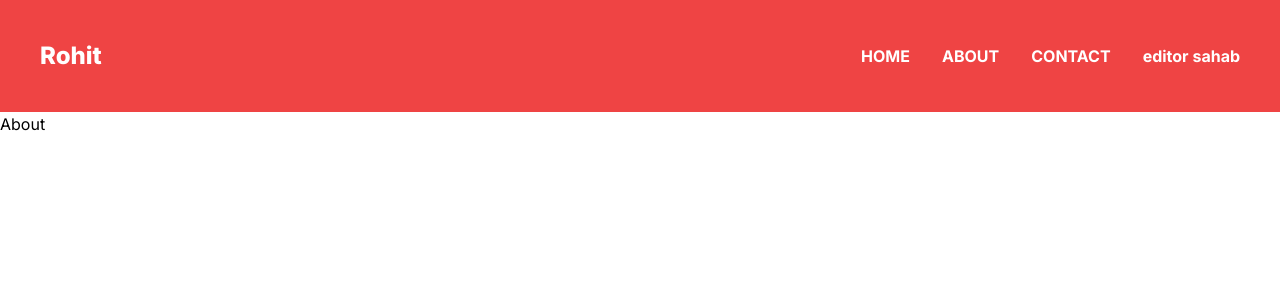
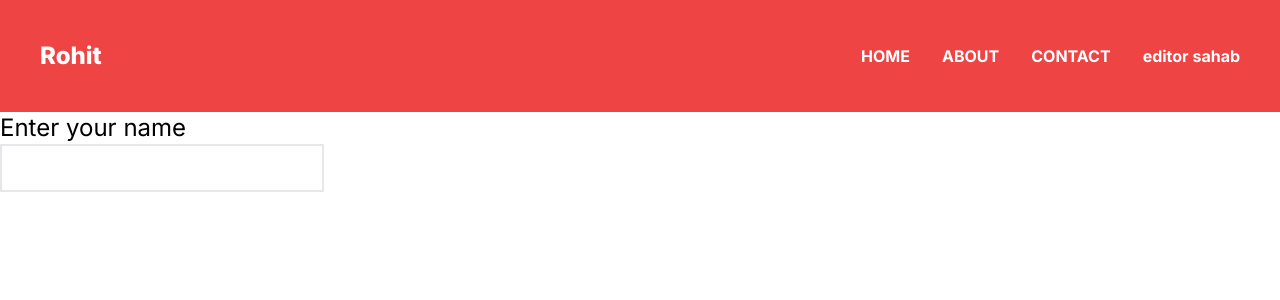
Before and after one commit to rohitbhure65/React.js-Next.js, a Next.js app: page /About in a window 1280 px wide. Shown: the top 300 px of the page. Built offline with nearby package versions, Linux system fonts and the light colour scheme.

Commit message:
two way binding

```diff
--- a/app/About/page.jsx
+++ b/app/About/page.jsx
@@ -1,10 +1,21 @@
 "use client"
-import {React} from 'react'
+import {React,useState} from 'react'
 
 function page() {
+  const [username, setUsername] = useState("")
   return (
     <>
-    <h2>About</h2>
+    <h1 className="text-2xl">Enter your name {username}</h1>
+    <form action="">
+      <input type="text"
+      className='border-2 px-4 py-2 text-xl'
+      value={username}
+      onChange={(e)=>{
+        // console.log(e.target.value)
+        setUsername(e.target.value)
+        console.log(username)
+        }} />
+    </form>
     </>
   )
 }
```
